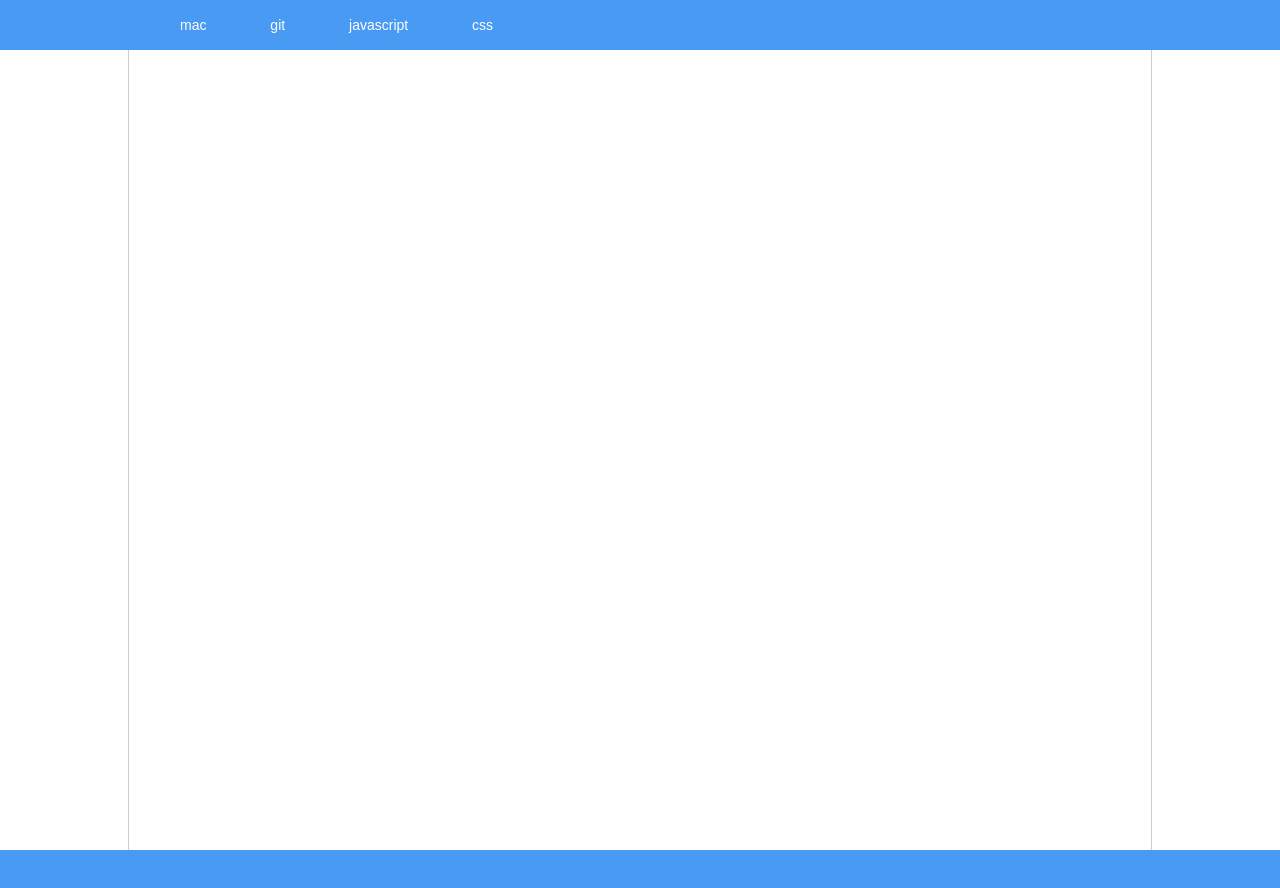
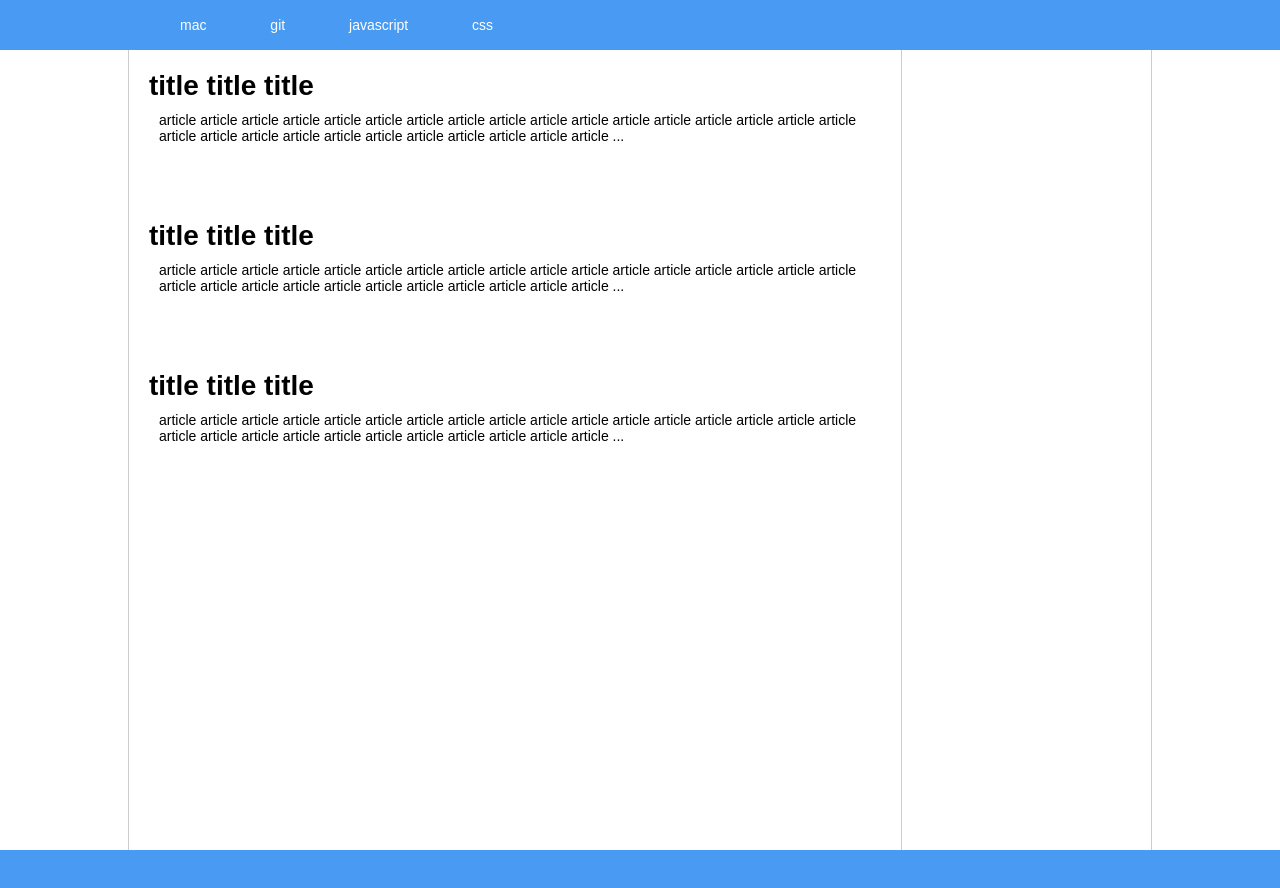
Before and after one commit to dengozhang/branch_git, a plain HTML site: page index.html in a window 1280 px wide. Drawn offline with Linux system fonts and the light colour scheme.

Commit message:
新增content内容

```diff
--- a/css.css
+++ b/css.css
@@ -23,13 +23,36 @@
 }
 
 .container{
-  height: 100vh;
+  min-height: 100vh;
   width: 80%;
   border-right: 1px solid #ccc;
   border-left: 1px solid #ccc;
   margin: 0 auto;
 }
 
+.aside{
+  width: 250px;
+  min-height: 100vh;
+  float: right;
+  border-left:1px solid #ccc;
+}
+.content{
+
+}
+.section{
+  height: 150px;
+  padding: 20px;
+  margin-right: 250px;
+}
+.title{
+  margin: 0;
+}
+.article{
+  height: 120px;
+  padding: 10px;
+}
+
+
 .footer{
   height: 100px;
   background-color: #489AF3;
--- a/index.html
+++ b/index.html
@@ -16,9 +16,39 @@
       </ul>
     </nav>
   </header>
-  <section class="container">
+  <main class="container">
+    <aside class="aside">
 
-  </section>
+    </aside>
+    <div class="content">
+      <section class="section">
+        <h1 class="title">
+          title title title
+        </h1>
+        <article class="article">
+          article article article article article article article article article article article article article article article article article article article article article article article article article article article article  ...
+        </article>
+      </section>
+
+      <section class="section">
+        <h1 class="title">
+          title title title
+        </h1>
+        <article class="article">
+          article article article article article article article article article article article article article article article article article article article article article article article article article article article article  ...
+        </article>
+      </section>
+
+      <section class="section">
+        <h1 class="title">
+          title title title
+        </h1>
+        <article class="article">
+          article article article article article article article article article article article article article article article article article article article article article article article article article article article article  ...
+        </article>
+      </section>
+    </div>
+  </main>
   <footer class="footer">
 
   </footer>
```
